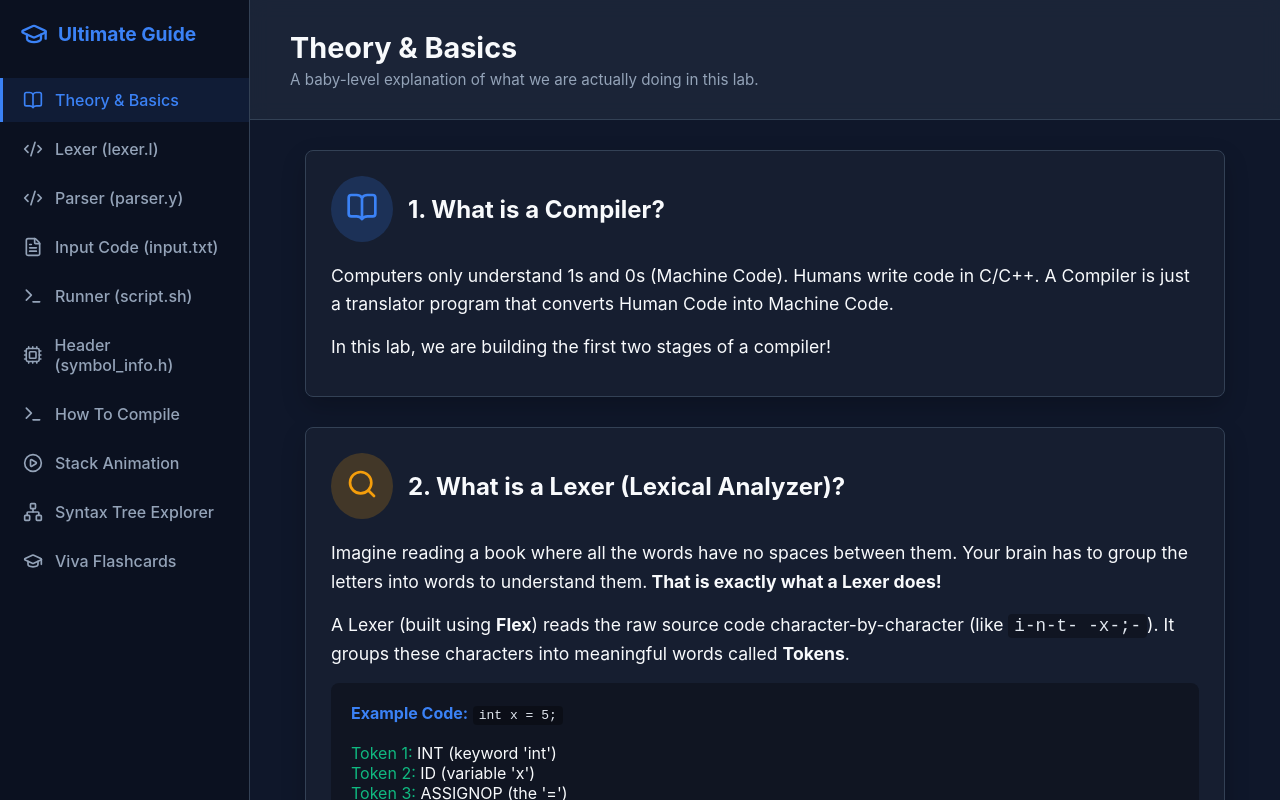
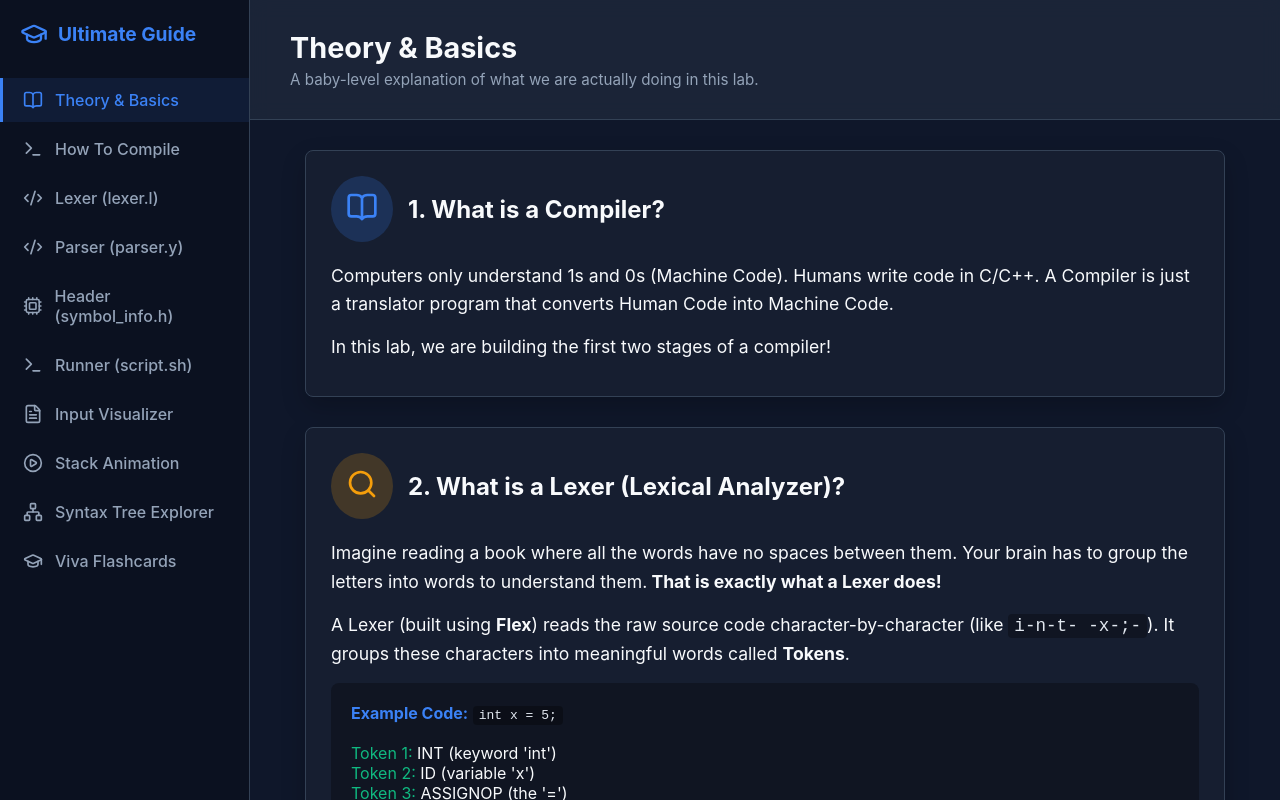
Before and after one commit to FinexSSS/CSE420-Lab-Summer26-BRACU-, a React (Vite) app in the folder Lab 1/visual-teaching-app/: page / in a window 1280 px wide. Built offline with nearby package versions, Linux system fonts and the light colour scheme.

Commit message:
Final Polish: Reorder Sidebar for logical flow and add advanced Flashcards

```diff
--- a/Lab 1/visual-teaching-app/src/components/Sidebar.jsx
+++ b/Lab 1/visual-teaching-app/src/components/Sidebar.jsx
@@ -12,12 +12,12 @@ import {
   export default function Sidebar({ activeTab, setActiveTab }) {
     const navItems = [
       { id: 'theory', label: 'Theory & Basics', icon: BookOpen },
+      { id: 'pipeline', label: 'How To Compile', icon: Terminal },
       { id: 'lexer', label: 'Lexer (lexer.l)', icon: Code2 },
       { id: 'parser', label: 'Parser (parser.y)', icon: Code2 },
-      { id: 'input', label: 'Input Code (input.txt)', icon: FileText },
+      { id: 'header', label: 'Header (symbol_info.h)', icon: Cpu },
       { id: 'script', label: 'Runner (script.sh)', icon: Terminal },
-      { id: 'header', label: 'Header (symbol_info.h)', icon: Cpu },
-      { id: 'pipeline', label: 'How To Compile', icon: Terminal },
+      { id: 'input', label: 'Input Visualizer', icon: FileText },
       { id: 'walkthrough', label: 'Stack Animation', icon: PlayCircle },
       { id: 'ast', label: 'Syntax Tree Explorer', icon: Network },
       { id: 'flashcards', label: 'Viva Flashcards', icon: GraduationCap }
--- a/Lab 1/visual-teaching-app/src/data/flashcardsData.js
+++ b/Lab 1/visual-teaching-app/src/data/flashcardsData.js
@@ -48,5 +48,16 @@ export const flashcardsData = [
       { q: "What is the purpose of yyparse()?", a: "It is the entry point of the parser. It repeatedly calls yylex() to consume tokens until EOF or a fatal error." },
       { q: "Why keep track of line_num in the lexer?", a: "Because the parser doesn't look at text lines, just tokens. If there is a syntax error, we need line_num to tell the user where it happened." }
     ]
+  },
+  {
+    category: "Advanced Grammar & Semantics",
+    questions: [
+      { q: "What is %union used for?", a: "By default, yylval is a simple integer. %union allows yylval to hold multiple data types (like integers, floats, strings, or pointers like symbol_info*) depending on the token." },
+      { q: "How do you specify the type of a token when using %union?", a: "Using the %token <type_name> directive. For example, %token <sinfo> ID tells Bison that the ID token uses the 'sinfo' field of the union." },
+      { q: "What does %type <sinfo> expression do?", a: "It tells Bison that the non-terminal rule 'expression' will return a semantic value of type 'sinfo'." },
+      { q: "If we have rule `expression : expression ADDOP term`, what is $$?", a: "It is the semantic value returned by this entire rule. Usually, we do `$$ = new symbol_info(...);` to build the tree upwards." },
+      { q: "Why do we pass arguments to a function as a 'parameter_list'?", a: "Because a parser builds structures recursively from left to right. 'parameter_list : parameter_list COMMA parameter_declaration' correctly handles 1 or 100 arguments." },
+      { q: "What is the purpose of printout(symbol_info* tree)?", a: "It is a recursive traversal function that walks through the Abstract Syntax Tree (AST) node by node and prints it in an XML-like hierarchical format." }
+    ]
   }
 ];
```
